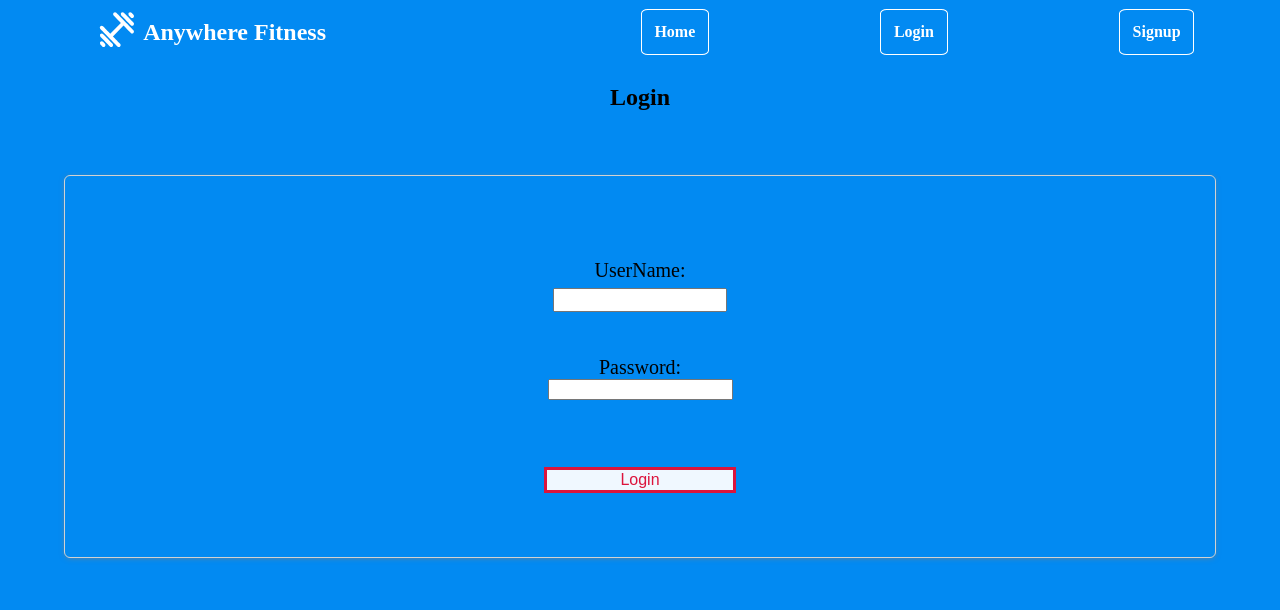
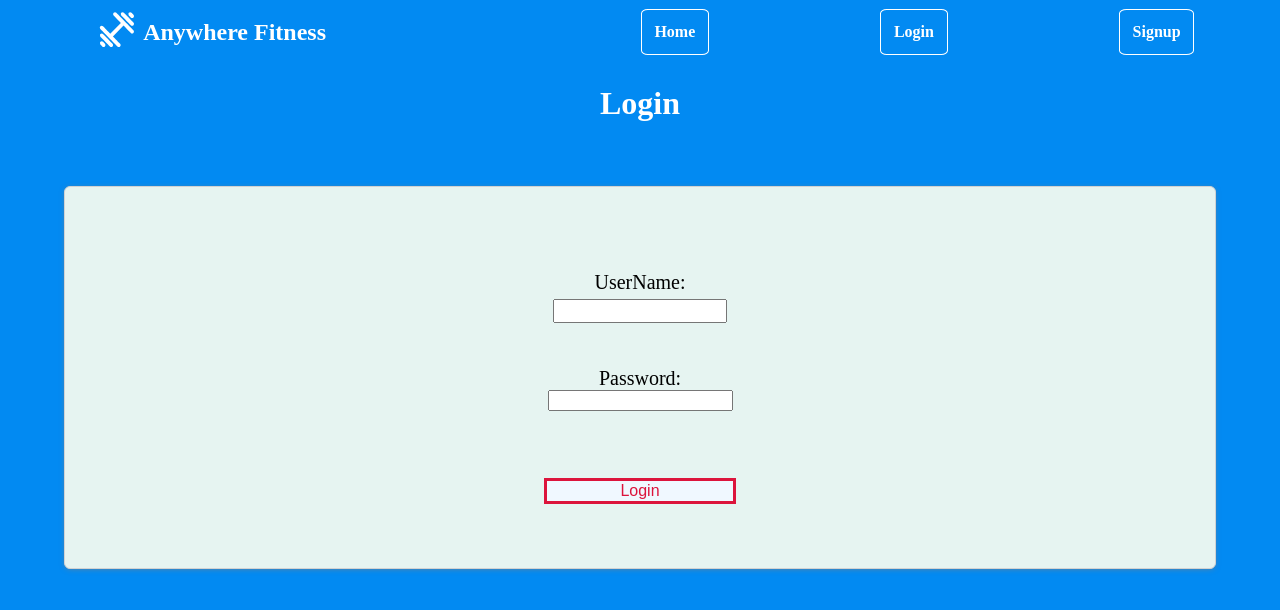
Before and after one commit to ferror18/front-end-1, a React (Create React App) app: page /login in a window 1280 px wide. Shown: the top 610 px of the page. Built offline with nearby package versions, Linux system fonts and the light colour scheme.

Commit message:
tweaked styling of pages

```diff
--- a/src/App.js
+++ b/src/App.js
@@ -29,6 +29,7 @@ function App() {
         <Link to={'/login'}>Login</Link>
         <Link to={'/signup'}>Signup</Link>
       </StyledHeader>
+
       <Switch>
         <Route exact path='/login'>
           <Client />
--- a/src/components/User/Client.js
+++ b/src/components/User/Client.js
@@ -85,7 +85,7 @@ export default function Client(){
 
     return (
         <div>
-            <h2>Login</h2>
+            <h1>Login</h1>
             <ClientForm
                 values={formValues}
                 onInputChange={onInputChange}
--- a/src/components/User/ClientSignup.js
+++ b/src/components/User/ClientSignup.js
@@ -104,7 +104,7 @@ export default function ClientSignup(){
 
     return (
         <div>
-            <h2>Signup</h2>
+            <h1>Signup</h1>
             <Signup
                 values={formValues}
                 onInputChange={onInputChange}
--- a/src/styles/StyledClient.js
+++ b/src/styles/StyledClient.js
@@ -25,7 +25,7 @@ export const StyledForm = styled.form`
     box-shadow: 0px 1px 6px -2px rgb(128, 127, 127);
     margin: 5%;
     padding: 5%;
-    background-color: #028AF2;
+    background-color: #E6F4F1;
 `
 
 export const StyledHeader = styled.div`
--- a/src/styles/index.css
+++ b/src/styles/index.css
@@ -49,3 +49,7 @@ img{
   width: 100%;
   height: 70%;
 }
+
+h1{
+  color: white;
+}
```
